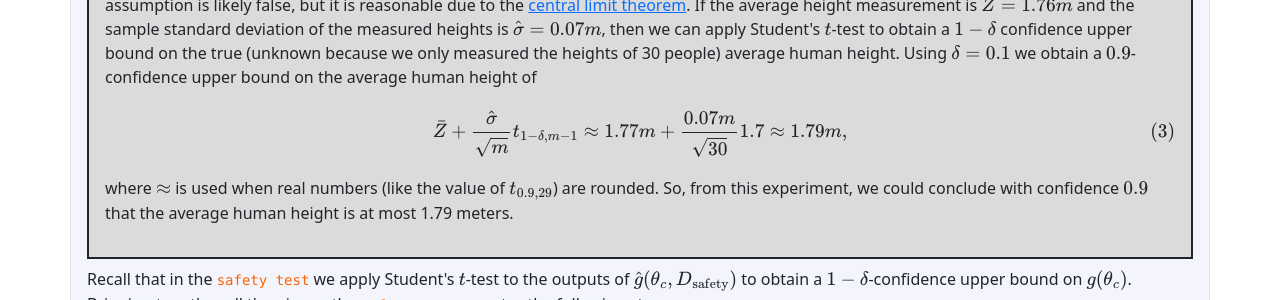
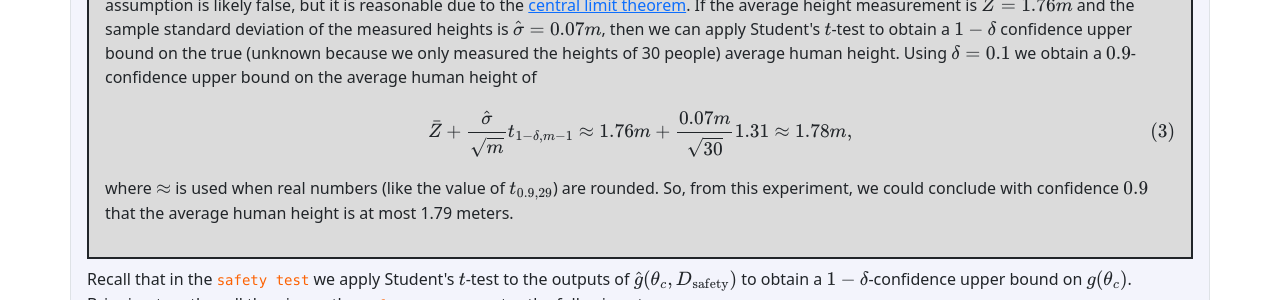
Before and after one commit to seldonian-framework/Tutorials, a Jekyll site: the page built from _tutorials/alg_details_tutorial.md, in a window 1280 px wide and 900 px high, scrolled down 2977 px. Shown: the part 152-452 px from the top of the window. Built offline with Jekyll 4.4.1, drawn with Linux system fonts in a browser that asks for light colours; nearby versions of some CDN libraries; formulas are drawn with MathJax 3.

Commit message:
correct math error

```diff
--- a/_tutorials/alg_details_tutorial.md
+++ b/_tutorials/alg_details_tutorial.md
@@ -100,7 +100,7 @@ title: Seldonian \| Tutorial A
         <p>
             To ground this abstract definition, consider an example. Imagine that we randomly selected \(m=30\) people from Earth (with replacement), and we measured their height in meters. Let these measurements be \(Z_1,\dotsc,Z_m\). These can be thought of as \(m\) i.i.d. samples of a random variable \(Z\) that corresponds to a randomly selected human's height. Student's \(t\)-test as described here would then provide a high-confidence upper bound on the average human height, \(\mathbf{E}[Z]\). However, it relies on the assumption that \(\frac{1}{m}\sum_{i=1}^m Z_i\) is normally distributed. This assumption is likely false, but it is reasonable due to the <a href="https://en.wikipedia.org/wiki/Central_limit_theorem">central limit theorem</a>. If the average height measurement is \(\bar Z=1.76m\) and the sample standard deviation of the measured heights is \(\hat \sigma=0.07m\), then we can apply Student's \(t\)-test to obtain a \(1-\delta\) confidence upper bound on the true (unknown because we only measured the heights of 30 people) average human height. Using \(\delta=0.1\) we obtain a \(0.9\)-confidence upper bound on the average human height of
             $$
-                \bar Z + \frac{\hat \sigma}{\sqrt{m}}t_{1-\delta,m-1} \approx 1.77m + \frac{0.07m}{\sqrt{30}}1.7 \approx 1.79m,
+                \bar Z + \frac{\hat \sigma}{\sqrt{m}}t_{1-\delta,m-1} \approx 1.76m + \frac{0.07m}{\sqrt{30}}1.31 \approx 1.78m,
             $$
             where \(\approx\) is used when real numbers (like the value of \(t_{0.9,29}\)) are rounded. So, from this experiment, we could conclude with confidence \(0.9\) that the average human height is at most 1.79 meters.
         </p>
```
